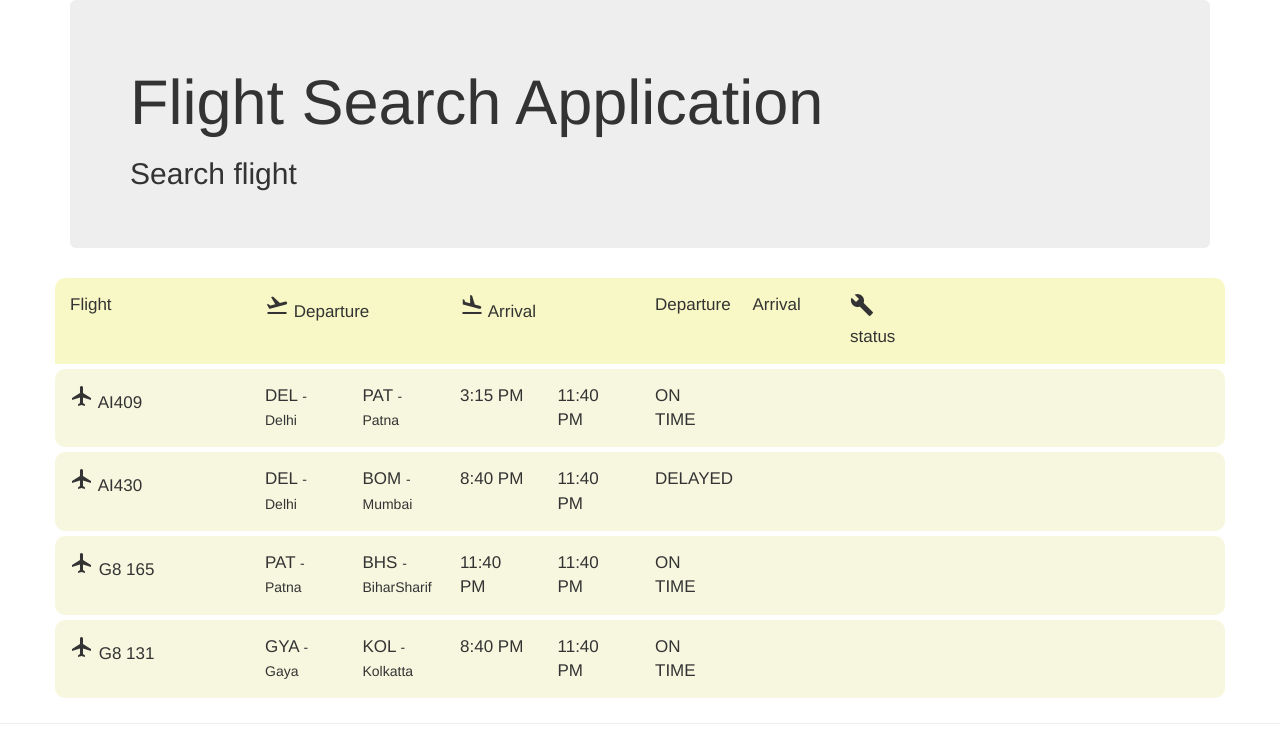
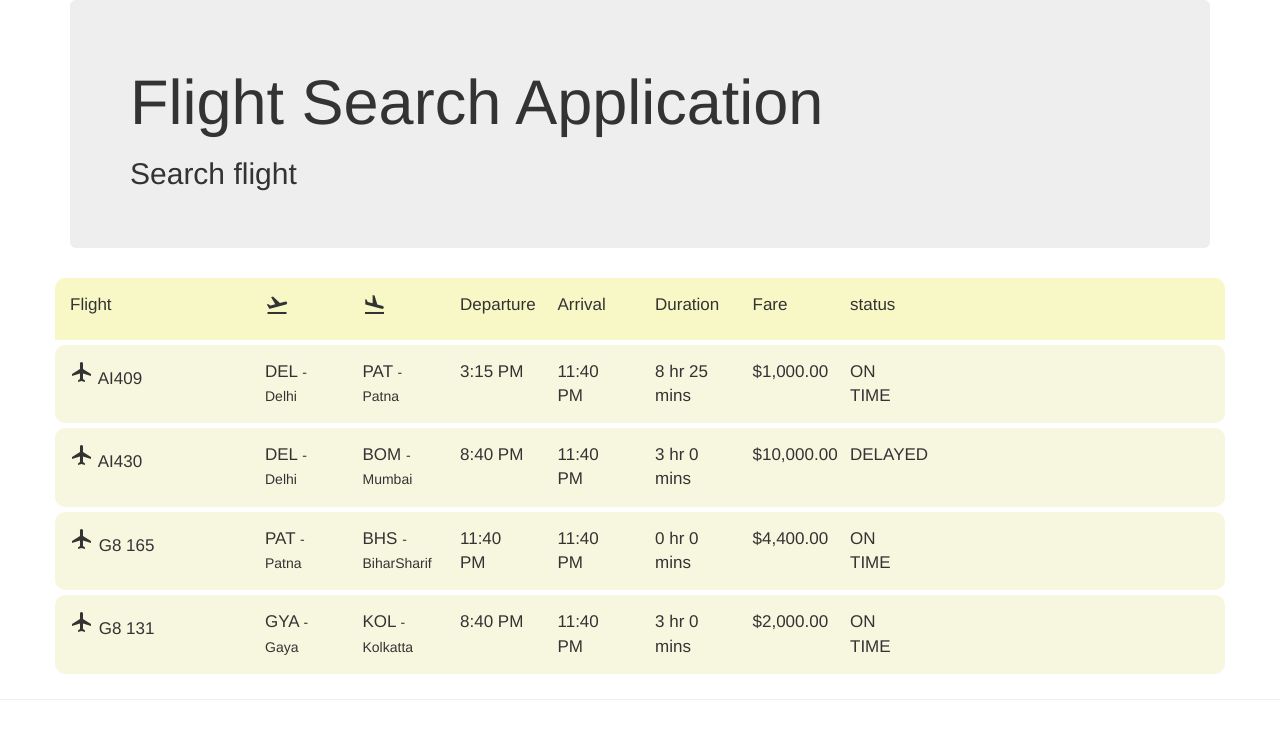
Before and after one commit to smshahidraza/day1, an Angular app: page / in a window 1280 px wide. Shown: the top 736 px of the page. Built offline with nearby package versions, Linux system fonts and the light colour scheme.

Commit message:
Sessoin for ngFor and ngIf

```diff
--- a/src/app/flight-info/flight-info.component.html
+++ b/src/app/flight-info/flight-info.component.html
@@ -19,18 +19,18 @@
 
           Flight
       </div>
-      <div class="col-md-2">
+      <div class="col-md-1">
 
         <mat-icon>flight_takeoff</mat-icon>
 
-        Departure
+
     </div>
-    <div class="col-md-2">
+    <div class="col-md-1">
 
         <mat-icon>flight_land</mat-icon>
 
 
-      Arrival
+
   </div>
   <div class="col-md-1">
 
@@ -41,7 +41,13 @@
   Arrival
 </div>
 <div class="col-md-1">
-  <mat-icon>build</mat-icon>
+  Duration
+</div>
+<div class="col-md-1">
+  Fare
+</div>
+
+<div class="col-md-1">
   status
 </div>
 
@@ -71,6 +77,13 @@
         <div class="col-md-1">
           {{flight.arrivalTime | date: 'h:mm a' }}
 
+        </div>
+
+        <div  class="col-md-1">
+          {{getDuration(flight.departureTime, flight.arrivalTime)}}
+        </div>
+        <div  class="col-md-1">
+          {{flight.cost | currency: 'USD' }}
         </div>
         <div class="col-md-1" >
           <div *ngIf= "flight.status"> {{flight.status | uppercase}}</div>
--- a/src/app/flight-info/flight-info.component.ts
+++ b/src/app/flight-info/flight-info.component.ts
@@ -26,6 +26,7 @@ export class FlightInfoComponent implements OnInit {
         "arrivalTime": new Date("26 June 2022 19:40:00 EDT"),
         "origin": "Delhi",
         "destination": "Patna",
+        "cost": 1000.00,
         "status": "On Time"
       },
       {
@@ -38,6 +39,7 @@ export class FlightInfoComponent implements OnInit {
         "arrivalTime": new Date("26 June 2022 19:40:00 EDT"),
         "origin": "Delhi",
         "destination": "Mumbai",
+        "cost": 10000.00,
         "status": "Delayed"
       },
       {
@@ -50,6 +52,7 @@ export class FlightInfoComponent implements OnInit {
         "arrivalTime": new Date("26 June 2022 19:40:00 EDT"),
         "origin": "Washington",
         "destination": "Delhi",
+        "cost": 3000.00,
         "status": "Canceled"
       },
       {
@@ -62,6 +65,7 @@ export class FlightInfoComponent implements OnInit {
         "arrivalTime": new Date("26 June 2022 19:40:00 EDT"),
         "origin": "Patna",
         "destination": "BiharSharif",
+        "cost": 4400.00,
         "status": "On Time"
       },
       {
@@ -74,6 +78,7 @@ export class FlightInfoComponent implements OnInit {
         "arrivalTime": new Date("26 June 2022 19:40:00 EDT"),
         "origin": "Gaya",
         "destination": "Kolkatta",
+        "cost": 2000.00,
         "status": "On Time"
       }
 
@@ -84,6 +89,13 @@ export class FlightInfoComponent implements OnInit {
     // console.log(age);
   }
 
+  public getDuration(departureTime, arrivalTime): string {
+    const depart: Date = new Date(departureTime);
+    const arrival: Date = new Date(arrivalTime);
 
+    const diff = arrival.getTime() - depart.getTime();
+    const duration = new Date(diff);
+    return " " + duration.getHours() + " hr " + duration.getMinutes() + " mins";
+  }
 
 }
--- a/src/app/flight-info/flight-info.model.ts
+++ b/src/app/flight-info/flight-info.model.ts
@@ -9,5 +9,6 @@ export class FlightInfoModel {
     arrivalTime?: Date;
     origin: string;
     destination: string
+    cost: number;
     status: string;
 }
```
